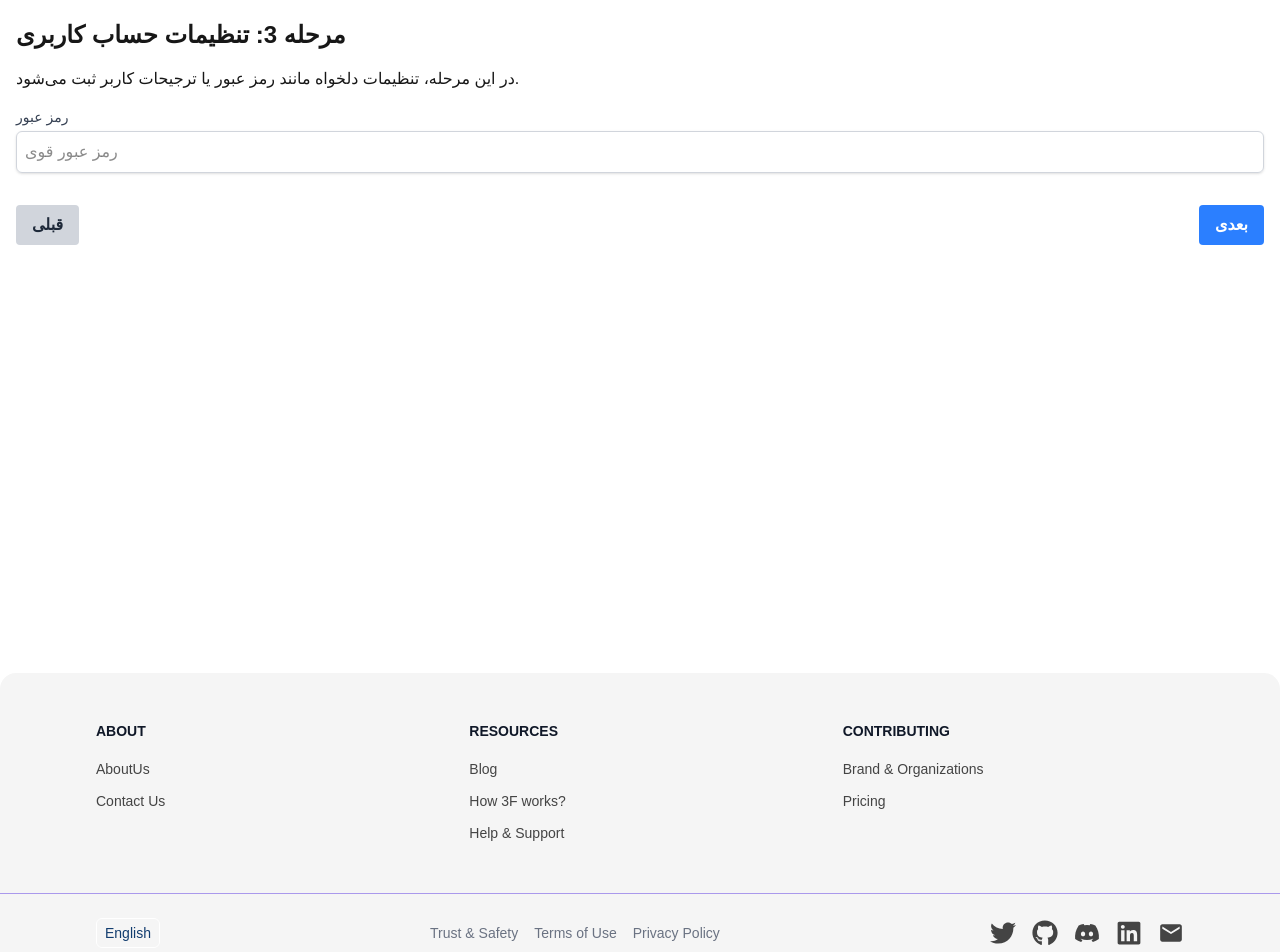
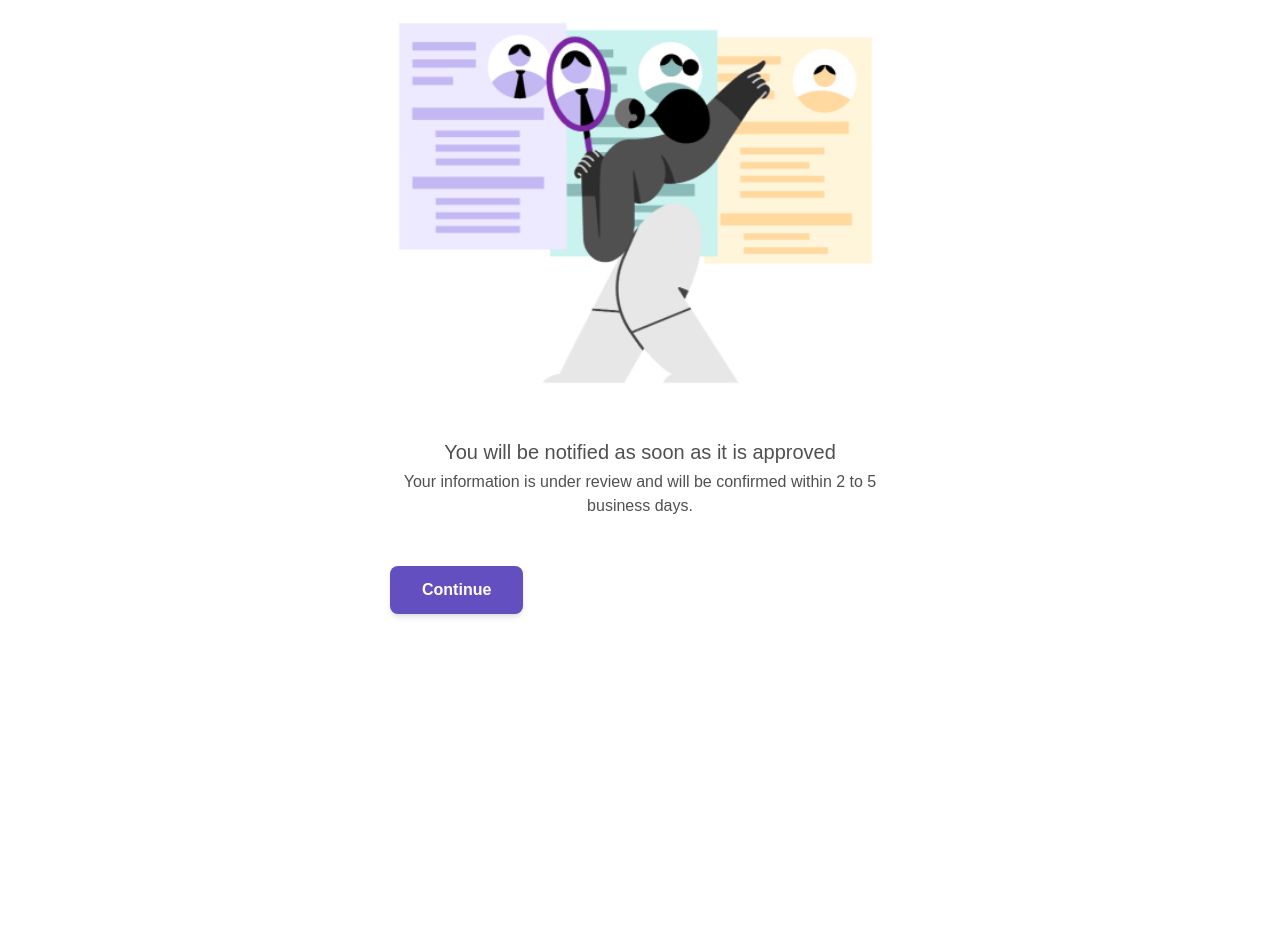
Before and after one commit to Reza2348/FUND-FOR-FOUND, a Next.js app: page /form/step-3 in a window 1280 px wide. Shown: the part 240-1192 px from the top of the page. Built offline with nearby package versions, Linux system fonts and the light colour scheme.

Commit message:
refactor: Simplify step-two validation logic

```diff
--- a/src/app/form/step-3/page.tsx
+++ b/src/app/form/step-3/page.tsx
@@ -1,49 +1,55 @@
-// form/step-3/page.tsx
+"use client";
 
-import Link from "next/link";
+import { useCallback } from "react";
+import { useRouter } from "next/navigation";
+import Image from "next/image";
 
-export default function StepThreePage() {
+export default function StepTwoPage() {
+  const router = useRouter();
+
+  const handleSubmit = useCallback(
+    (e: React.FormEvent) => {
+      e.preventDefault();
+      router.push("/form/step-4");
+    },
+    [router]
+  );
+
   return (
-    <div className="space-y-4">
-      <h2 className="text-2xl font-semibold mt-[74px]">
-        مرحله 3: تنظیمات حساب کاربری
-      </h2>
-      <p>
-        در این مرحله، تنظیمات دلخواه مانند رمز عبور یا ترجیحات کاربر ثبت می‌شود.
-      </p>
+    <form onSubmit={handleSubmit}>
+      <div className="space-y-1 sm:space-y-8 lg:w-fit justify-center lg:mx-auto">
+        <h2 className="text-xl text-center font-semibold sm:text-2xl text-[#644FC1]">
+          Detailed info
+        </h2>
 
-      {/* مثال یک فیلد */}
-      <div>
-        <label
-          htmlFor="password"
-          className="block text-sm font-medium text-gray-700"
-        >
-          رمز عبور
-        </label>
-        <input
-          type="password"
-          id="password"
-          className="mt-1 block w-full border border-gray-300 rounded-md shadow-sm p-2"
-          placeholder="رمز عبور قوی"
+        <Image
+          src="/cardt.png.svg"
+          alt="logo"
+          width={500}
+          height={500}
+          priority
         />
+
+        <div className="mb-6 text-center">
+          <label className="block text-xl font-medium text-[#505050] mb-1">
+            You will be notified as soon as it is approved
+          </label>
+          <p className="text-[#505050] mb-5">
+            Your information is under review and will be confirmed within 2 to 5
+            <br />
+            business days.
+          </p>
+        </div>
+
+        <div className="flex justify-start pt-6">
+          <button
+            type="submit"
+            className="bg-[#644FC1] hover:bg-[#523FA0] text-white font-bold py-3 px-8 rounded-lg shadow-md transition duration-150 ease-in-out w-full md:w-auto"
+          >
+            Continue
+          </button>
+        </div>
       </div>
-
-      <div className="flex justify-between pt-4">
-        {/* لینک به مرحله قبلی */}
-        <Link
-          href="/form/step-2"
-          className="bg-gray-300 hover:bg-gray-400 text-gray-800 font-bold py-2 px-4 rounded"
-        >
-          قبلی
-        </Link>
-        {/* لینک به مرحله بعدی */}
-        <Link
-          href="/form/step-4"
-          className="bg-blue-500 hover:bg-blue-700 text-white font-bold py-2 px-4 rounded"
-        >
-          بعدی
-        </Link>
-      </div>
-    </div>
+    </form>
   );
 }
--- a/src/components/Footer/index.tsx
+++ b/src/components/Footer/index.tsx
@@ -4,6 +4,8 @@ import React from "react";
 import { FaTwitter, FaGithub, FaDiscord, FaLinkedin } from "react-icons/fa";
 import { MdEmail } from "react-icons/md";
 import { usePathname } from "next/navigation";
+import { MdOutlineTranslate } from "react-icons/md";
+import { BsChevronDown } from "react-icons/bs";
 
 interface FooterLink {
   name: string;
@@ -82,8 +84,16 @@ export default function Footer() {
       <div className="border-t border-[#AA99EC]">
         <div className="max-w-6xl flex flex-col sm:flex-row items-center justify-between gap-4 mx-auto px-4 sm:px-6 lg:px-8 py-6">
           <div>
-            <button className="text-sm text-[#123D6F] border border-white rounded-md px-2 py-1">
-              English
+            <button
+              className="
+    text-sm text-[#123D6F] border border-black rounded-md px-2 py-1
+    flex items-center space-x-1 rtl:space-x-reverse
+  "
+            >
+              <MdOutlineTranslate />
+              <span>English</span>
+              <samp>(100)</samp>
+              <BsChevronDown />
             </button>
           </div>
           <div className="flex flex-wrap justify-center items-center gap-4">
```
Also changed, not shown: public/cardt.png.svg (added).
